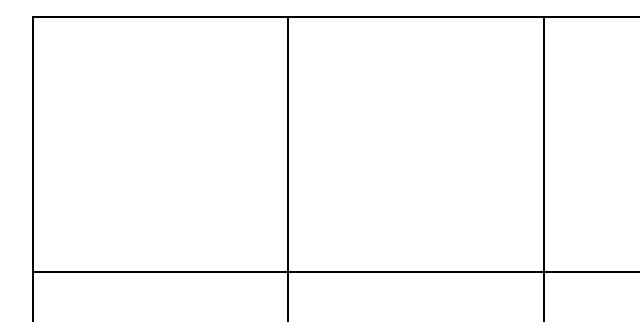
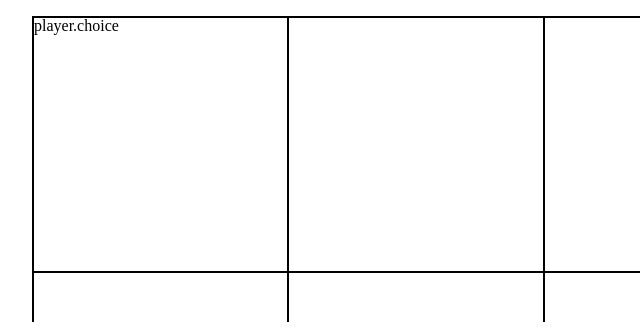
Before and after one commit to McBallins/tictactoe, a plain HTML site: page index.html in a window 1280 px wide. Both pictures are taken after a click on the element 384 px from the left and 144 px from the top of the page. Shown: the top 322 px of the page, 224-864 px from the left. Drawn offline with Linux system fonts and the light colour scheme.

Commit message:
mend
corrects syntax issues that caused functions not to work

```diff
--- a/script.js
+++ b/script.js
@@ -13,14 +13,16 @@ const Gameboard = {
     })
   })(),
 
-  placeInPosition: function() {
-    if(Gameboard.positions[location] === undefined) {
-    Gameboard.positions[location] = player;
-    console.log(player + ' has been placed on ' + location);
-    const placement = document.querySelector(`[data-location=’${location}’]`);
-    placement.textContent = player;
+  placeInPosition: function(symbol, selectedPositon) {
+    if(Gameboard.positions[selectedPositon] === undefined) {
+    Gameboard.positions[selectedPositon] = symbol;
+    console.log(symbol + ' has been placed on ' + selectedPositon);
+    console.log((`[data-location=’${selectedPositon}’]`));
+    const placement = document.querySelector(`[data-location="${selectedPositon}"]`);
+    console.log(placement);
+    placement.textContent = symbol;
     } else {
-      console.log(`There is a ${this.positions[location]} already there!` );
+      console.log(`There is a ${this.positions[selectedPositon]} already there!` );
     }
   },
   // we have 9 lactations
--- a/style.css
+++ b/style.css
@@ -102,13 +102,13 @@ input, select {
 
 .row {
     flex-grow: 1;
-    flex-basis: 1;
+    flex-basis: 0;
     display: flex;
 }
 
 .column {
     flex-grow: 1;
-    flex-basis: 1;
+    flex-basis: 0;
     box-sizing: border-box;
     border: 1px solid black;
 }
```
